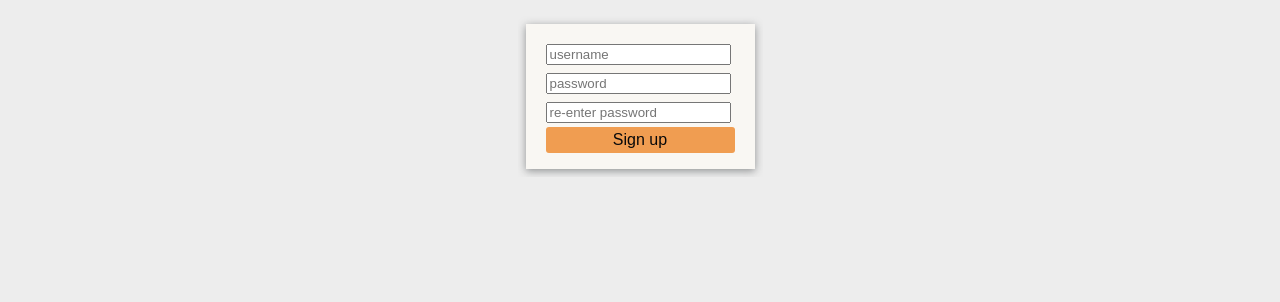
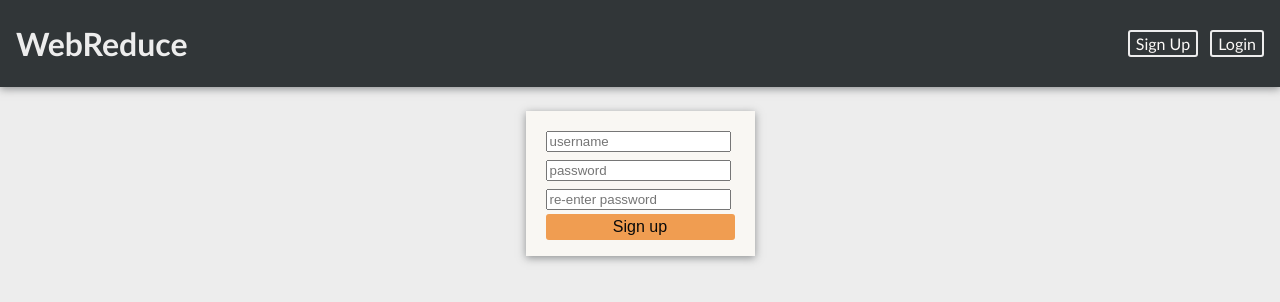
Before and after one commit to jbrunsting/webreduce, a Django app: page /accounts/signup in a window 1280 px wide. Shown: the top 302 px of the page. Run offline with Django 3.2, Linux system fonts and the light colour scheme; style sheets or scripts are compiled from the project's sources; some libraries are stand-ins or nearby versions.

Commit message:
Add nav bar

```diff
--- a/accounts/static/accounts/styles.scss
+++ b/accounts/static/accounts/styles.scss
@@ -8,11 +8,8 @@ $large-margin: 16px;
 $medium-margin: 8px;
 $small-margin: 4px;
 
-body {
+form {
   display: flex;
-}
-
-form { display: flex;
   flex-direction: column;
 }
 
@@ -61,6 +58,9 @@ ul.errorlist {
 
 .content {
   overflow: hidden;
+  display: flex;
+  flex-direction: column;
+  align-items: center;
 }
 
 .inner-content {
--- a/static/styles.scss
+++ b/static/styles.scss
@@ -17,13 +17,12 @@ $small-margin: 4px;
 $font-stack: "Trebuchet MS", "Lucida Grande", "Lucida Sans Unicode", "Lucida Sans", Tahoma, sans-serif;
 
 body {
+  font-family: $font-stack;
   background-color: $medium;
   margin: 0;
-  padding: 16px;
 }
 
 h1, h2, h3, h4, h5, h6 {
-  font-family: $font-stack;
   color: $text-dark;
 }
 
@@ -60,7 +59,6 @@ p {
 
 p, div {
   color: $text-dark;
-  font-family: $font-stack;
   font-size: 1em;
   font-style: normal;
   font-variant: normal;
@@ -163,7 +161,7 @@ textarea {
 .content {
   max-width: 800px;
   margin: auto;
-  padding: 0;
+  padding: $large-margin;
 }
 
 .with-nav {
@@ -235,6 +233,47 @@ button {
   padding: 2px 6px;
 }
 
+.nav {
+  @extend .with-nav;
+
+  background-color: $dark;
+  padding: $large-margin;
+  display: flex;
+  box-shadow: 0px 2px 8px 0px rgba($dark, 0.5);
+
+  h1, h2, h3 {
+    color: $medium;
+    margin-top: $medium-margin;
+    margin-bottom: $medium-margin;
+  }
+
+  div {
+    margin-top: auto;
+    margin-bottom: auto;
+  }
+
+  a {
+    color: $text-light;
+    transition: color 200ms ease-in-out;
+  }
+
+  p {
+    margin-top: $medium-margin;
+    margin-bottom: $medium-margin;
+    padding: 2px 6px;
+    border: 2px solid $medium;
+    transition: border-color 200ms ease-in-out;
+  }
+
+  p:hover {
+    border-color: darken($medium, 20%);
+
+    a {
+      color: darken($medium, 20%);
+    }
+  }
+}
+
 @keyframes spin {
   0% {
     transform: rotate(0deg);
--- a/templates/base.html
+++ b/templates/base.html
@@ -15,6 +15,7 @@
 </head>
 
 <body>
+    {% block nav %}{% endblock %}
     <div class="content">
         {% block content %}{% endblock %}
     </div>
--- a/templates/feed/base.html
+++ b/templates/feed/base.html
@@ -3,3 +3,6 @@
 {% block sass_imports %}
 <link rel="stylesheet" href={% sass_src "feed/styles.scss" %}>
 {% endblock %}
+{% block nav %}
+{% include "authenticated_nav.html" %}
+{% endblock %}
--- /dev/null
+++ b/templates/new_user_nav.html
@@ -0,0 +1,7 @@
+<header class="nav">
+    <h1>WebReduce</h1>
+    <div>
+        <p class="button-sized"><a href="/accounts/signup">Sign Up</a></p>
+        <p class="button-sized"><a href="/accounts/login">Login</a></p>
+    </div>
+</header>
--- a/templates/plugins/base.html
+++ b/templates/plugins/base.html
@@ -3,3 +3,6 @@
 {% block sass_imports %}
 <link rel="stylesheet" href={% sass_src "plugins/styles.scss" %}>
 {% endblock %}
+{% block nav %}
+{% include "authenticated_nav.html" %}
+{% endblock %}
--- a/templates/registration/base.html
+++ b/templates/registration/base.html
@@ -3,3 +3,6 @@
 {% block sass_imports %}
 <link rel="stylesheet" href={% sass_src "accounts/styles.scss" %}>
 {% endblock %}
+{% block nav %}
+{% include "new_user_nav.html" %}
+{% endblock %}
```
Also changed, not shown: templates/authenticated_nav.html (added, +9 -0 lines), templates/feed/home.html (+0 -8 lines).
